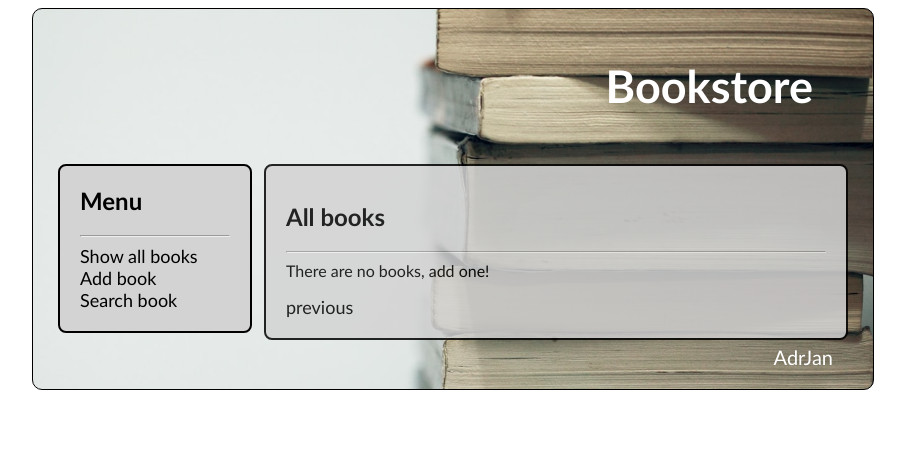
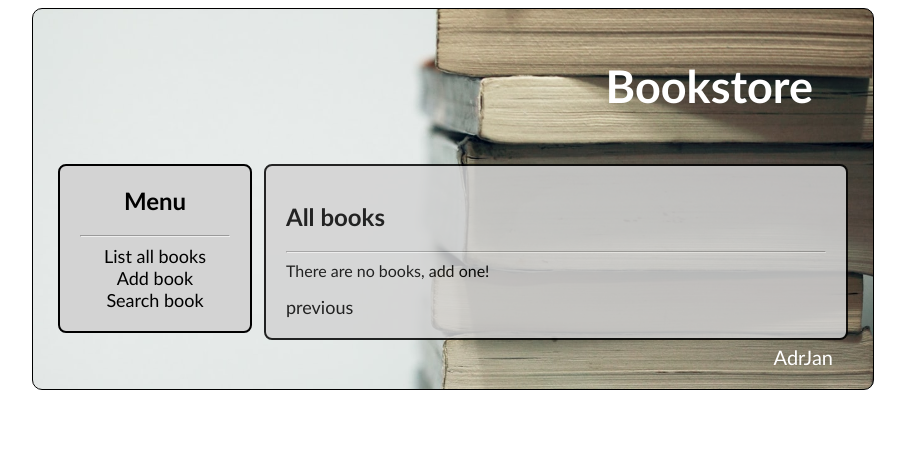
Before and after one commit to AdrJan/bookstore, a Flask app: page /books/1 in a window 1280 px wide. Shown: the top 459 px of the page, without its empty margins (187-1092 px from the left). Run offline with Flask 2, Linux system fonts and the light colour scheme; data that the repository does not hold is empty.

Commit message:
Fixed visuals for menu.

```diff
--- a/static/style.css
+++ b/static/style.css
@@ -62,7 +62,7 @@ h1 {
     width: 50px;
 }
 
-#right-menu {
+#menu {
     float: left;
     width: 150px;
     margin: 5px;
@@ -72,6 +72,7 @@ h1 {
     border-color: black;
     border-style: solid;
     background-color: lightgray;
+    text-align: center;
 }
 
 #section-books-ul {
@@ -154,7 +155,7 @@ a {
 }
 
 a:hover {
-    margin-left: 5px;
+    font-weight: bold;
 }
 
 li.single-book {
--- a/templates/base.jinja2
+++ b/templates/base.jinja2
@@ -7,10 +7,10 @@
     <body>
         <div id='main-block'>
             <div id='header'><h1>Bookstore</h1></div>
-            <div id='right-menu'>
+            <div id='menu'>
                 <h2>Menu</h2>
                 <hr>
-                <a href='/books/0'>Show all books</a>
+                <a href='/books/0'>List all books</a>
                 <a href='/add_book'>Add book</a>
                 <a href='/search_book'>Search book</a>
             </div>
```
